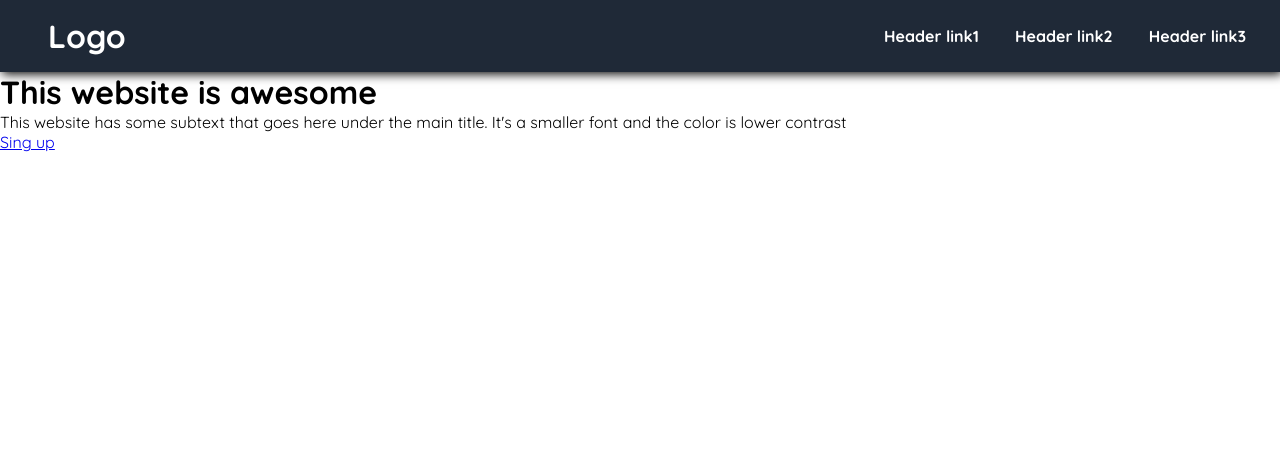
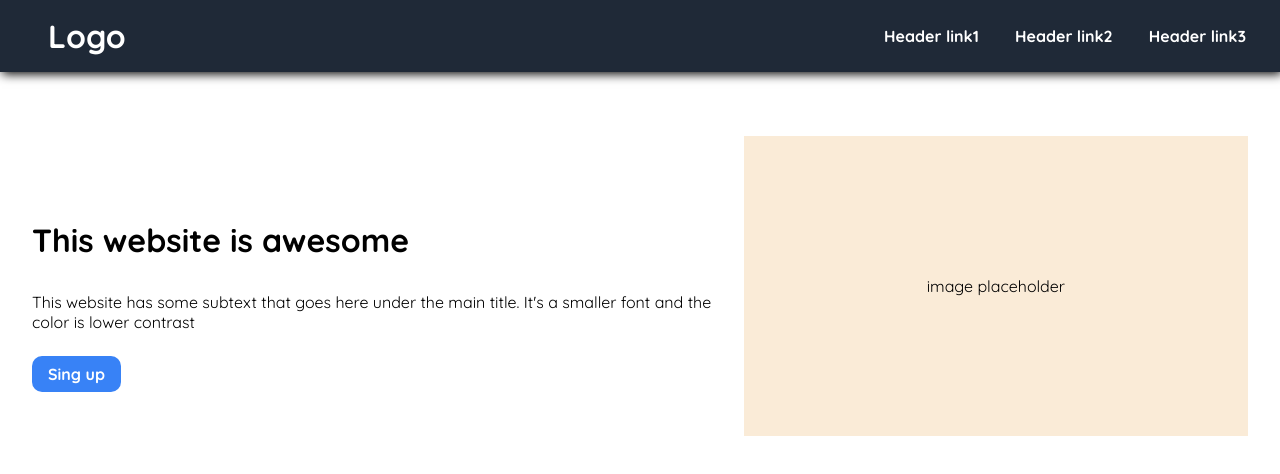
Before and after one commit to istvan-tamas/odin-landing-page, a plain HTML site: page index.html in a window 1280 px wide. Drawn offline with Linux system fonts and the light colour scheme.

Commit message:
Added main content area

```diff
--- a/index.html
+++ b/index.html
@@ -30,8 +30,11 @@
 
             </p>
             <a href="#" id="signup"> Sing up</a>
+
         </div>
-        <div id="img"></div>
+        <div id="image-placeholder">
+            <p> image placeholder</p>
+        </div>
 
 
 
--- a/style.css
+++ b/style.css
@@ -37,3 +37,47 @@ header a {
 header a:hover {
     box-shadow: inset 0 -2px 0 0 #FFFFFF;
 }
+
+
+/* main div */
+
+#main {
+    display: flex;
+    margin: 4em 2em;
+    justify-content: space-between;
+    align-items: center;
+}
+
+#image-placeholder {
+    width: 600px;
+    height: 300px;
+    background-color: antiquewhite;
+
+}
+
+#callaction h1 {
+    margin: 1em 0em;
+}
+
+
+#callaction a {
+    margin: 2em 0em;
+    text-decoration: none;
+    background-color: #3882F6;
+    color: #FFFFFF;
+    font-weight: bold;
+    padding: 0.5em 1em;
+    border-radius: 10px;
+
+}
+
+
+#callaction p {
+    margin: 2em 0em;
+}
+
+#image-placeholder{
+    display: flex;
+    align-items: center;
+    justify-content: center;
+}
```
